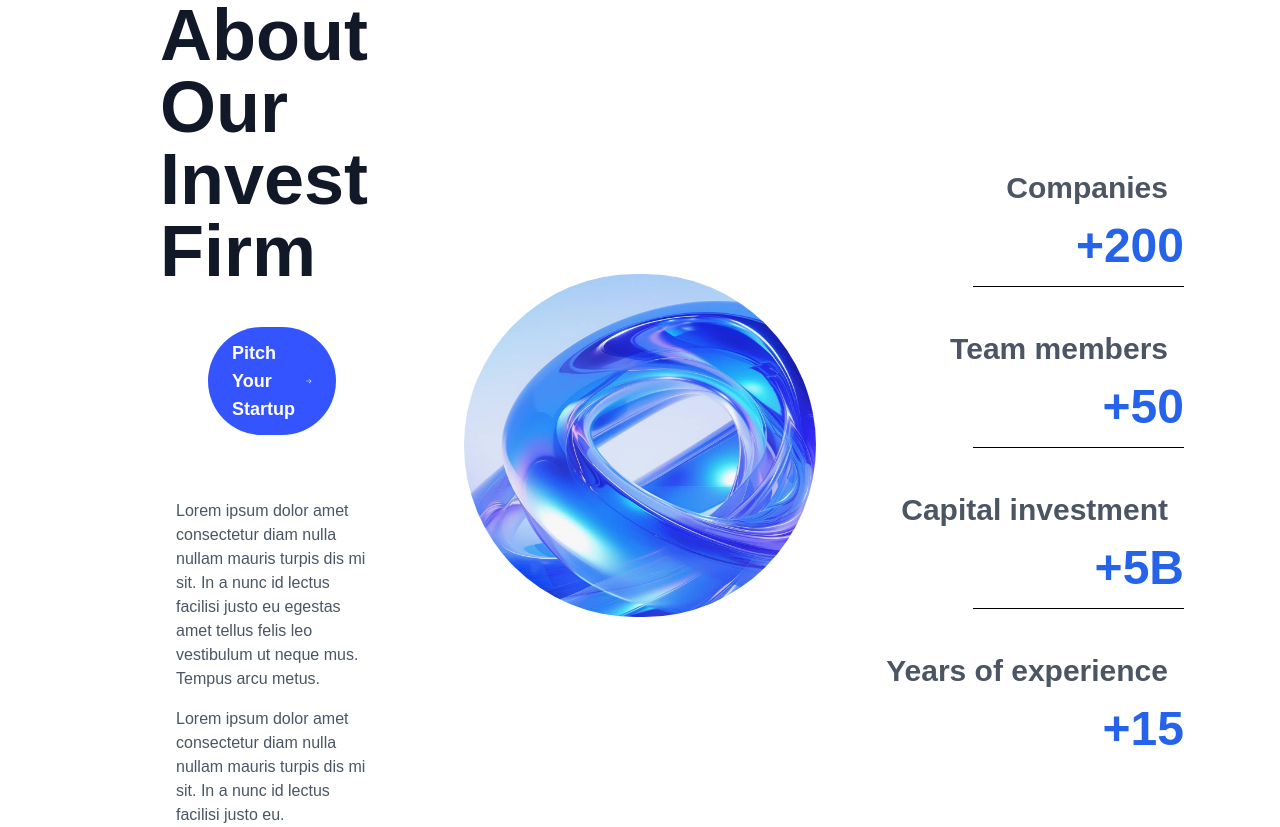
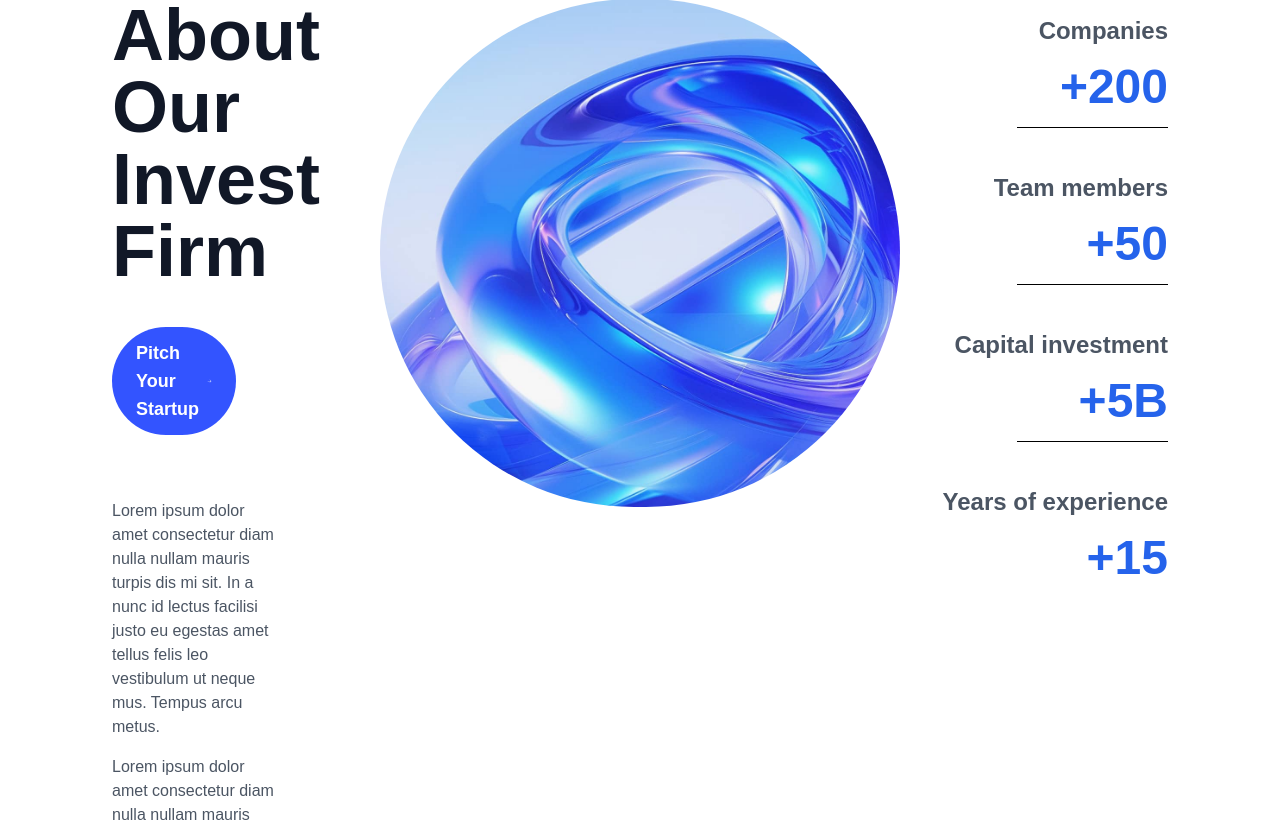
Before and after one commit to codebyankita/InvesterX, a Next.js app: page / in a window 1280 px wide. Shown: the part 1133-1960 px from the top of the page. Built offline with nearby package versions, Linux system fonts and the light colour scheme.

Commit message:
additional changes in page 2

```diff
--- a/app/page.tsx
+++ b/app/page.tsx
@@ -74,15 +74,15 @@ const HomePage = () => {
         </div>
       </div>
       {/* page2 */}
-      <div className="grid grid-cols-3 gap-4 mx-8 items-center justify-center py-28 p-16 bg-white">
+      <div className="grid grid-cols-4 gap-4 mx-8 px-20  py-28  bg-white">
         <div className=" text-left  mb-8 ">
-          <h1 className="text-7xl font-bold text-gray-900 mb-10 mx-16">
+          <h1 className="text-7xl font-bold text-gray-900 mb-10 ">
             About Our Invest Firm
           </h1>
-          <div className="mb-16 mx-28">
+          <div className="mb-16 mr-32  items-start justify-start ">
             <Button text="Pitch Your Startup" href="/your-link-here" />
           </div>
-          <div className="mb-16 mx-20">
+          <div className="mb-16 mr-20">
             <p className="text-gray-600 mb-4">
               Lorem ipsum dolor amet consectetur diam nulla nullam mauris turpis
               dis mi sit. In a nunc id lectus facilisi justo eu egestas amet
@@ -95,7 +95,7 @@ const HomePage = () => {
           </div>
         </div>
 
-        <div className="flex items-center justify-center ">
+        <div className="items-center col-span-2 justify-center ">
           <div className="rounded-full overflow-hidden mb-8">
             <Image
               src={circle} // Your circle image
@@ -106,29 +106,30 @@ const HomePage = () => {
             />
           </div>
         </div>
-        <div className="flex flex-col text-right font-semibold text-3xl ">
+        <div className="flex flex-col text-right font-semibold text-2xl ">
           <div className="flex flex-col  mb-4">
-            <p className="text-gray-600  m-4">Companies</p>
+          <p className="text-gray-600  my-4">Companies</p>
             <p className="text-blue-600 text-5xl font-bold">+200</p>
           </div>
           <hr className="mb-7 border-1 border-black w-3/5 ml-auto" />
 
           <div className="flex flex-col  mb-4">
-            <p className="text-gray-600 m-4">Team members</p>
+          <p className="text-gray-600 my-4">Team members</p>
             <p className="text-blue-600 text-5xl font-bold">+50</p>
           </div>
           <hr className="mb-7 border-1 border-black w-3/5 ml-auto" />
 
           <div className="flex flex-col  mb-4">
-            <p className="text-gray-600  m-4">Capital investment</p>
+          <p className="text-gray-600 my-4">Capital investment</p>
             <p className="text-blue-600 text-5xl font-bold">+5B</p>
           </div>
           <hr className="mb-7 border-1 border-black w-3/5 ml-auto" />
 
           <div className="flex flex-col  mb-4">
-            <p className="text-gray-600  m-4">Years of experience</p>
+            <p className="text-gray-600  my-4">Years of experience</p>
             <p className="text-blue-600 text-5xl font-bold">+15</p>
           </div>
+
         </div>
       </div>
     </>
```
